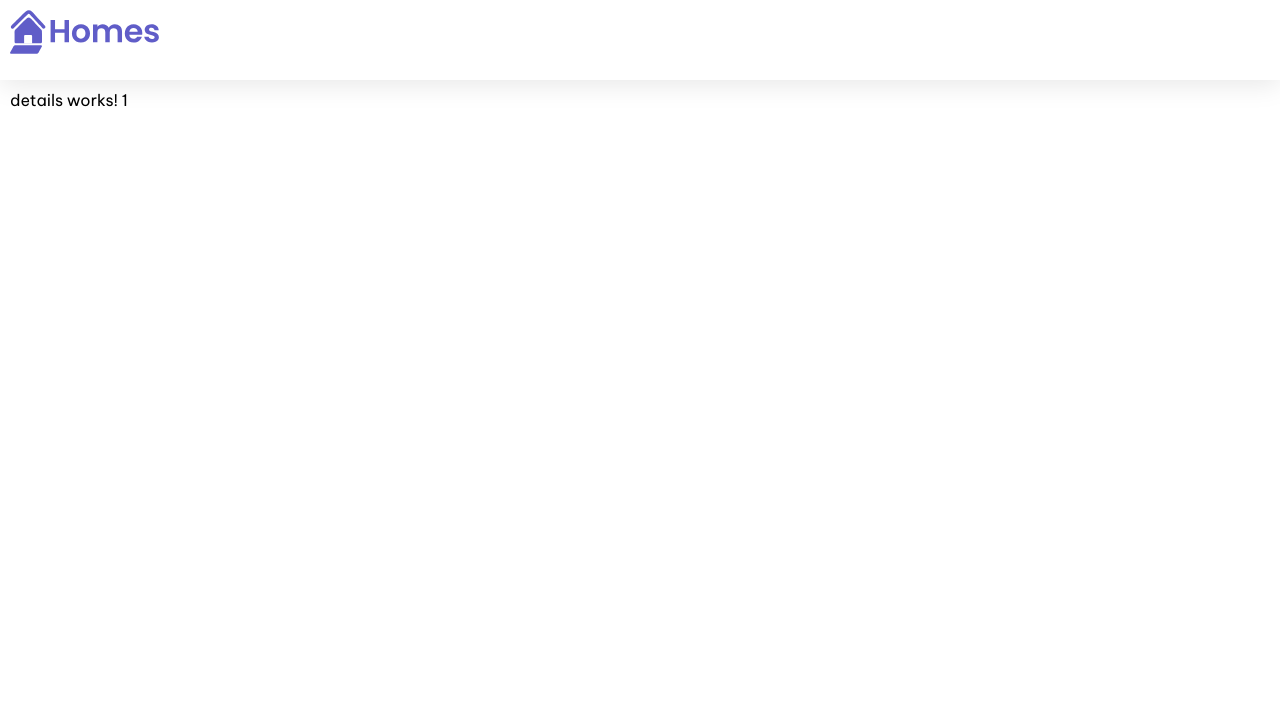
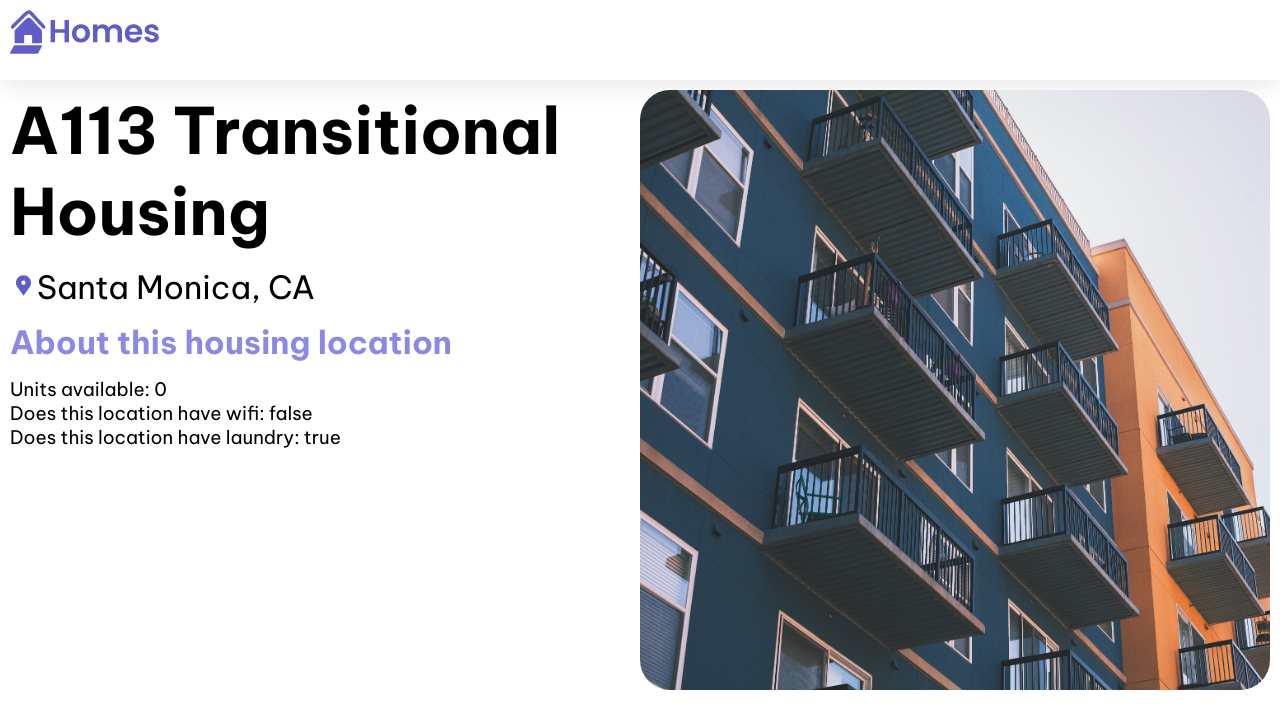
Before and after one commit to liyuanmontreal/Angular-Homes, an Angular app: page /details/1 in a window 1280 px wide. Shown: the top 728 px of the page. Built offline with nearby package versions, Linux system fonts and the light colour scheme.

Commit message:
add detail page

```diff
--- a/src/app/details/details.component.css
+++ b/src/app/details/details.component.css
@@ -0,0 +1,71 @@
+.listing-photo {
+    height: 600px;
+    width: 50%;
+    object-fit: cover;
+    border-radius: 30px;
+    float: right;
+  }
+
+  .listing-heading {
+    font-size: 48pt;
+    font-weight: bold;
+    margin-bottom: 15px;
+  }
+
+  .listing-location::before {
+    content: url('/assets/location-pin.svg') / '';
+  }
+
+  .listing-location {
+    font-size: 24pt;
+    margin-bottom: 15px;
+  }
+
+  .listing-features > .section-heading {
+    color: var(--secondary-color);
+    font-size: 24pt;
+    margin-bottom: 15px;
+  }
+
+  .listing-features {
+    margin-bottom: 20px;
+  }
+
+  .listing-features li {
+    font-size: 14pt;
+  }
+
+  li {
+    list-style-type: none;
+  }
+
+  .listing-apply .section-heading {
+    font-size: 18pt;
+    margin-bottom: 15px;
+  }
+
+  label, input {
+    display: block;
+  }
+  label {
+    color: var(--secondary-color);
+    font-weight: bold;
+    text-transform: uppercase;
+    font-size: 12pt;
+  }
+  input {
+    font-size: 16pt;
+    margin-bottom: 15px;
+    padding: 10px;
+    width: 400px;
+    border-top: none;
+    border-right: none;
+    border-left: none;
+    border-bottom: solid .3px;
+  }
+  @media (max-width: 1024px) {
+    .listing-photo {
+      width: 100%;
+      height: 400px;
+    }
+  }
--- a/src/app/details/details.component.ts
+++ b/src/app/details/details.component.ts
@@ -8,13 +8,36 @@
   selector: 'app-details',
   standalone: true,
   imports: [CommonModule],
-  template: `<p>details works! {{ housingLocationId }}</p>`,
+  template: `
+  <article>
+    <img class="listing-photo" [src]="housingLocation?.photo"
+      alt="Exterior photo of {{housingLocation?.name}}"/>
+    <section class="listing-description">
+      <h2 class="listing-heading">{{housingLocation?.name}}</h2>
+      <p class="listing-location">{{housingLocation?.city}}, {{housingLocation?.state}}</p>
+    </section>
+    <section class="listing-features">
+      <h2 class="section-heading">About this housing location</h2>
+      <ul>
+        <li>Units available: {{housingLocation?.availableUnits}}</li>
+        <li>Does this location have wifi: {{housingLocation?.wifi}}</li>
+        <li>Does this location have laundry: {{housingLocation?.laundry}}</li>
+      </ul>
+    </section>
+  </article>
+`,
   styleUrls: ['./details.component.css']
 })
 export class DetailsComponent {
-  route: ActivatedRoute = inject(ActivatedRoute);
-  housingLocationId = -1;
-  constructor() {
-      this.housingLocationId = Number(this.route.snapshot.params['id']);
+
+
+    route: ActivatedRoute = inject(ActivatedRoute);
+    housingService = inject(HousingService);
+    housingLocation: HousingLocation | undefined;
+
+    constructor() {
+      const housingLocationId = Number(this.route.snapshot.params['id']);
+      this.housingLocation = this.housingService.getHousingLocationById(housingLocationId);
+    }
+
   }
-}
```
